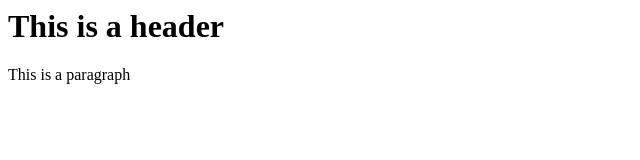
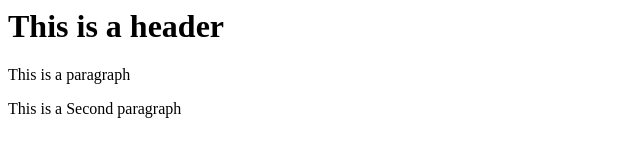
Before and after one commit to carloosbaroon/BootstrapCourse, a website: page index.html in a window 1280 px wide. Shown: the whole page, without its empty margins (0-640 px from the left). Drawn offline with Linux system fonts and the light colour scheme.

Commit message:
Update index.html

```diff
--- a/index.html
+++ b/index.html
@@ -9,5 +9,6 @@
 <body>
     <h1>This is a header</h1>
     <p>This is a paragraph</p>
+    <p>This is a Second paragraph</p>
 </body>
 </html>
```
